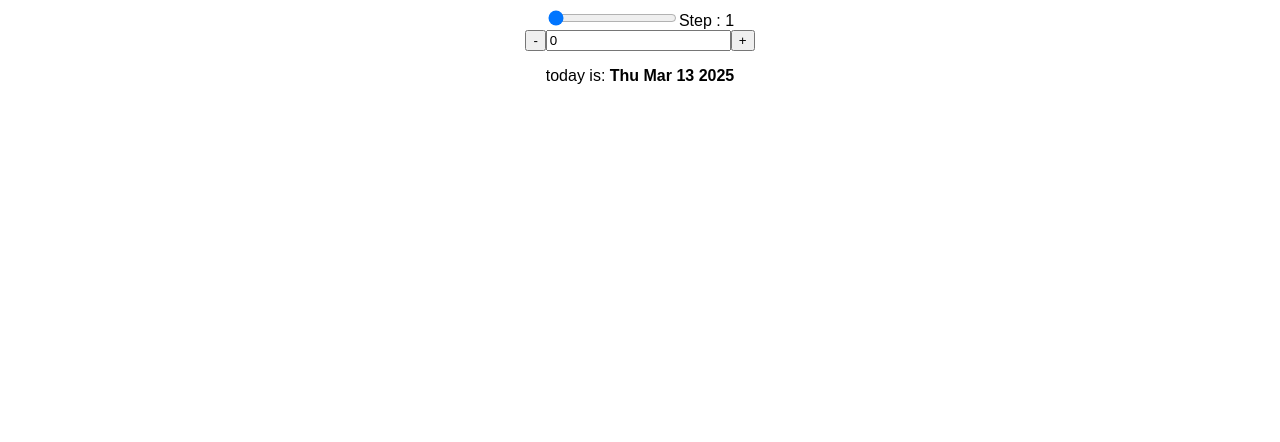
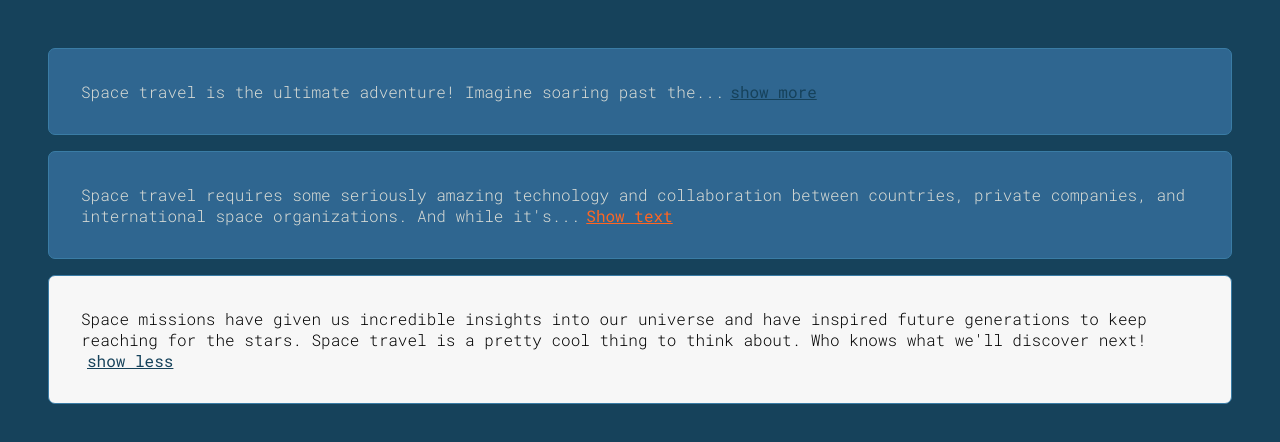
Before and after one commit to paulaoorjuela/React-practice-projects, a React (Vite) app: page / in a window 1280 px wide. Shown: the top 442 px of the page. Built offline with nearby package versions, Linux system fonts and the light colour scheme.

Commit message:
add text-expander practice project

```diff
--- a/src/main.jsx
+++ b/src/main.jsx
@@ -5,7 +5,8 @@ import { createRoot } from 'react-dom/client'
 // import App from './pizza-menu/App.jsx'
 // import App from './steps/App.jsx'
 // import App from './far-away/App.jsx'
-import App from './date-record/App.jsx'
+// import App from './date-record/App.jsx'
+import App from './text-expander/App.jsx'
 
 createRoot(document.getElementById('root')).render(
   <StrictMode>
--- /dev/null
+++ b/src/text-expander/App.jsx
@@ -0,0 +1,72 @@
+import { useState } from "react";
+import "./styles.css";
+
+export default function App() {
+    return (
+        <div>
+            <TextExpander>
+                Space travel is the ultimate adventure! Imagine soaring past the stars
+                and exploring new worlds. It's the stuff of dreams and science fiction,
+                but believe it or not, space travel is a real thing. Humans and robots
+                are constantly venturing out into the cosmos to uncover its secrets and
+                push the boundaries of what's possible.
+            </TextExpander>
+
+            <TextExpander
+                collapsedNumWords={20}
+                expandButtonText="Show text"
+                collapseButtonText="Collapse text"
+                buttonColor="#ff6622"
+            >
+                Space travel requires some seriously amazing technology and
+                collaboration between countries, private companies, and international
+                space organizations. And while it's not always easy (or cheap), the
+                results are out of this world. Think about the first time humans stepped
+                foot on the moon or when rovers were sent to roam around on Mars.
+            </TextExpander>
+
+            <TextExpander expanded={true} className="box">
+                Space missions have given us incredible insights into our universe and
+                have inspired future generations to keep reaching for the stars. Space
+                travel is a pretty cool thing to think about. Who knows what we'll
+                discover next!
+            </TextExpander>
+        </div>
+    );
+}
+
+function TextExpander({
+    collapsedNumWords = 10,
+    expandButtonText = "show more",
+    collapseButtonText = "show less",
+    buttonColor = "#16425b",
+    expanded = false,
+    className = "text-expander-btn",
+    children,
+}) {
+    const [isExpanded, setIsExpanded] = useState(expanded);
+
+    const displayText = isExpanded
+    ? children
+    : children.split(" ").slice(0, collapsedNumWords).join(" ") + "...";
+
+    const buttonStyle = {
+    background: "none",
+    border: "none",
+    font: "inherit",
+    cursor: "pointer",
+    marginLeft: "6px",
+    color: buttonColor,
+    textDecoration: "underline",
+    fontWeight: "bolder",
+    };
+
+    return (
+    <div className={className}>
+        <span>{displayText}</span>
+        <button onClick={() => setIsExpanded(!isExpanded)} style={buttonStyle}>
+            {isExpanded ? collapseButtonText : expandButtonText}
+        </button>
+    </div>
+    );
+}
--- /dev/null
+++ b/src/text-expander/styles.css
@@ -0,0 +1,33 @@
+@import url("https://fonts.googleapis.com/css2?family=Roboto+Mono:ital,wght@0,100..700;1,100..700&display=swap");
+
+* {
+    padding: 0;
+    margin: 0;
+}
+
+body {
+    font-family: "Roboto Mono", monospace, sans-serif;
+    font-weight: 300;
+    background-color: #16425b;
+    color: #d9dcd6;
+    padding: 48px;
+}
+
+.box {
+    padding: 32px;
+    border: 1px solid #3a7ca5;
+    border-radius: 7px;
+    background-color: #f7f7f7;
+    color: #000;
+}
+
+.text-expander-btn {
+    padding: 32px;
+    border: 1px solid #3a7ca5;
+    background-color: #2f6690;
+    border-radius: 7px;
+}
+
+.text-expander-btn:not(:last-child) {
+    margin-bottom: 1rem;
+}
```
